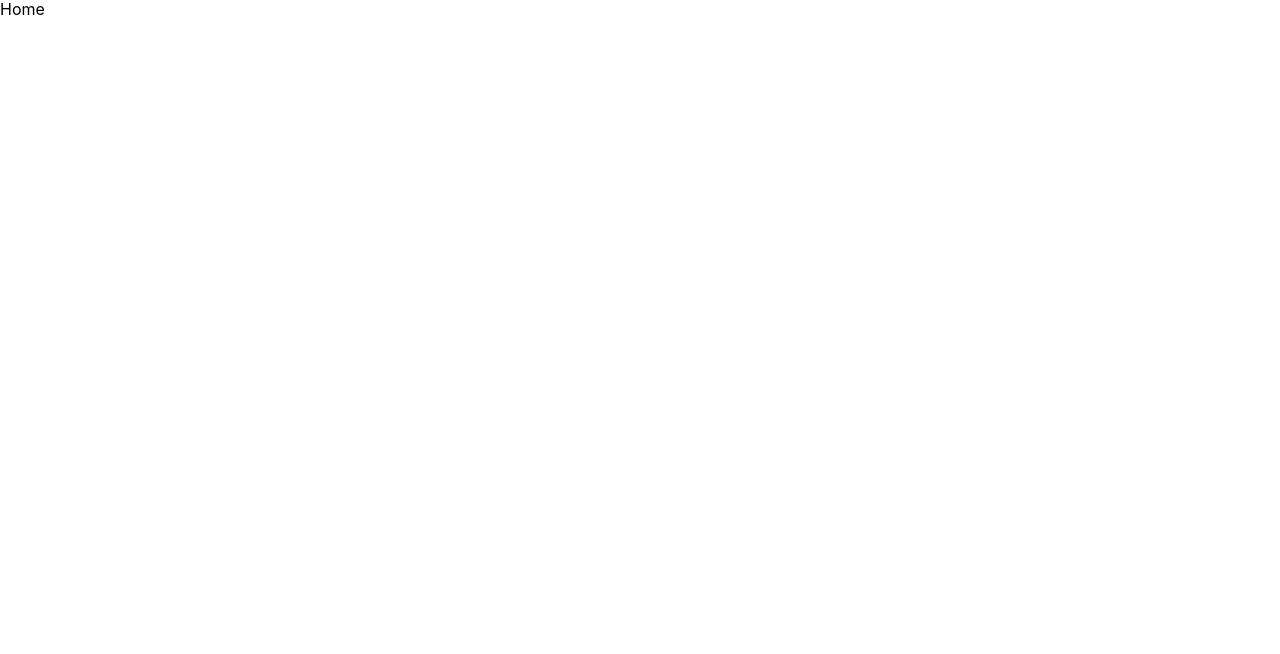
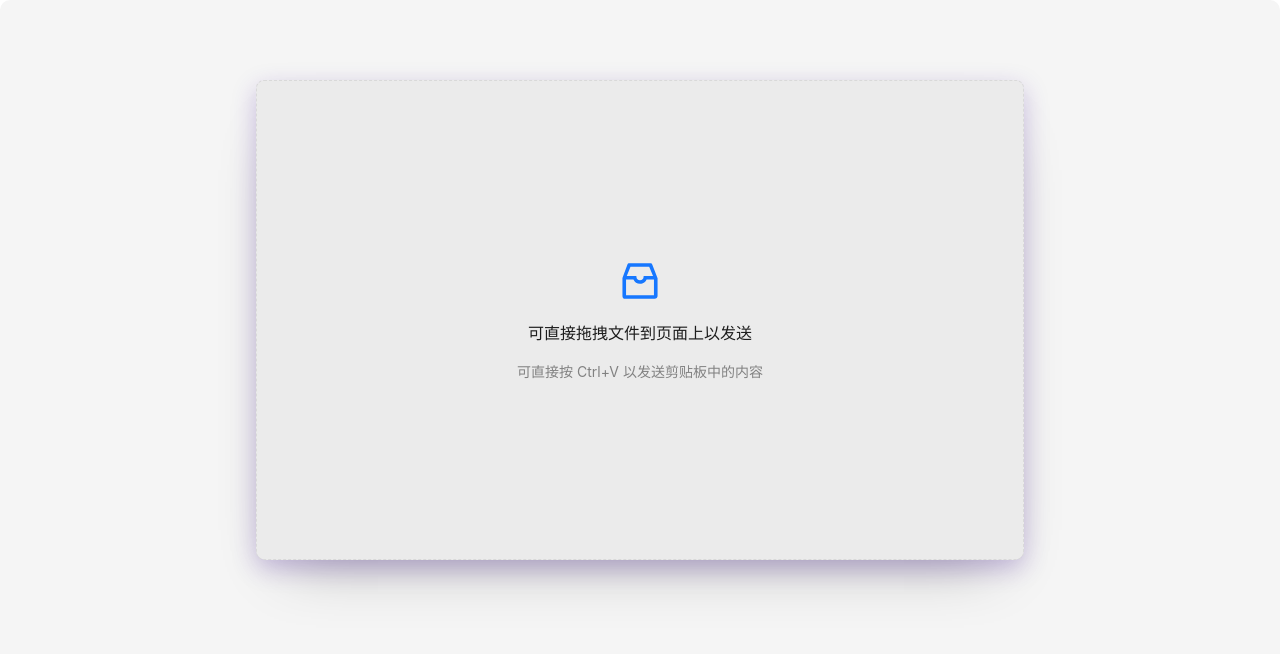
Before and after one commit to cnxianyi/react_storage, a React (Vite) app: page / in a window 1280 px wide. Shown: the top 654 px of the page. Built offline with nearby package versions, Linux system fonts and the light colour scheme.

Commit message:
add: home & img

```diff
--- a/package.json
+++ b/package.json
@@ -18,6 +18,7 @@
     "classnames": "^2.5.1",
     "echarts": "^5.5.0",
     "immer": "^10.1.1",
+    "lodash": "^4.17.21",
     "normalize.css": "^8.0.1",
     "react": "^18.2.0",
     "react-dom": "^18.3.1",
--- a/src/apis/user.jsx
+++ b/src/apis/user.jsx
@@ -1,7 +1,17 @@
 import { request , _notice } from "@/utils";
 
-export function loginAPI(){
-
+export function loginAPI(data){
+  return request({
+    method: "POST",
+    data: data,
+    url: "users/login"
+  }).then((res) => {
+    _notice(res.message);
+    return res.data; // 返回响应数据
+  }).catch((error) => {
+    _notice(error.response.data.message , "error");
+    return {}
+  });
 }
 
 export function registerAPI(data) {
@@ -14,5 +24,18 @@ export function registerAPI(data) {
     return res.data; // 返回响应数据
   }).catch((error) => {
     _notice(error.response.data.message , "error");
+    return {}
   });
 }
+
+export function getUserFilesAPI(data) {
+  return request({
+    method: "POST",
+    url: "uploads/list"
+  }).then((res) => {
+    return res.data; // 返回响应数据
+  }).catch((error) => {
+    _notice(error.response.data.message , "error");
+    return {}
+  });
+}
--- a/src/pages/home/index.jsx
+++ b/src/pages/home/index.jsx
@@ -1,5 +1,70 @@
+import React from "react";
+import { Flex, Layout } from "antd";
+import "./index.scss";
+const { Sider, Content } = Layout;
+import { InboxOutlined } from "@ant-design/icons";
+import { message, Upload } from "antd";
+import { useImmer } from "use-immer";
+import { useEffect } from "react";
+
+const { Dragger } = Upload;
+
+const props = {
+	name: "file",
+	multiple: true,
+	action: "http://localhost:3098/api/uploads/add",
+	onChange(info) {
+		const { status } = info.file;
+		if (status !== "uploading") {
+			console.log(info.file, info.fileList);
+		}
+		if (status === "done") {
+			message.success(`${info.file.name} file uploaded successfully.`);
+		} else if (status === "error") {
+			message.error(`${info.file.name} file upload failed.`);
+		}
+	},
+	onDrop(e) {
+		console.log("Dropped files", e.dataTransfer.files);
+	},
+};
+
 export default function Home(){
+
+  const [customItems, setCustomItems] = useImmer([]);
+
+  useEffect( ()=>{
+    console.log(1);
+  },[])
+
+  const customItemRender = (originNode, file, customItems) => {
+    console.log(file);
+    return (
+       <div key={file.uid}></div>
+    );
+  };
+
   return (
-    <>Home</>
+    <Flex gap="middle" wrap>
+		<Layout className="layout">
+      <div className="content">
+				<Dragger
+        fileList={customItems}
+        itemRender={customItemRender}
+        {...props} className="ant-upload-dragger">
+					<p className="ant-upload-drag-icon">
+						<InboxOutlined />
+					</p>
+					<p className="ant-upload-text">
+          可直接拖拽文件到页面上以发送
+					</p>
+					<p className="ant-upload-hint">
+          可直接按 Ctrl+V 以发送剪贴板中的内容
+					</p>
+				</Dragger>
+			</div>
+
+		</Layout>
+	</Flex>
   )
-}
+};
--- /dev/null
+++ b/src/pages/home/index.scss
@@ -0,0 +1,56 @@
+.layout {
+  display: grid;
+  place-items: center; /* 居中对齐 */
+  border-radius: 10px;
+  overflow: hidden;
+  width: 100vw;
+  height: 100vh;
+}
+
+.content {
+  text-align: center;
+  line-height: 120px;
+  background-color: #f0f0f0;
+  margin: 20px auto; /* 自动左右边距，实现水平居中 */
+  border-radius: 10px;
+  cursor: pointer;
+  transition: transform 0.3s, box-shadow 0.5s; /* 添加 transform 和阴影过渡 */
+  width: 60%;
+  height: 60%;
+  animation: breath-animation 4s infinite; /* 应用阴影呼吸动画 */
+  position: relative; /* 设置相对定位 */
+  top: -10%;
+  @media (min-width: 769px) {
+    top: -10%;/* 宽屏时距离顶部 30% */
+  }
+
+  @media (max-width: 768px) {
+    width: 100%;
+  }
+}
+
+
+/* 添加阴影呼吸动画 */
+@keyframes breath-animation {
+  0% {
+    box-shadow: rgba(27, 100, 137, 0.25) 0px 8px 24px, rgba(0, 0, 0, 0.3) 0px 30px 60px -30px; /* 较亮的阴影 */
+  }
+  25% {
+    box-shadow: rgba(50, 50, 93, 0.25) 0px 8px 24px, rgba(0, 0, 0, 0.3) 0px 30px 60px -30px; /* 正常阴影 */
+  }
+  50% {
+    box-shadow: rgba(79, 17, 184, 0.25) 0px 8px 24px, rgba(0, 0, 0, 0.3) 0px 30px 60px -30px; /* 较亮的阴影 */
+  }
+  75% {
+    box-shadow: rgba(50, 50, 93, 0.25) 0px 8px 24px, rgba(0, 0, 0, 0.3) 0px 30px 60px -30px; /* 正常阴影 */
+  }
+  100% {
+    box-shadow: rgba(27, 100, 137, 0.25) 0px 8px 24px, rgba(0, 0, 0, 0.3) 0px 30px 60px -30px; /* 较亮的阴影 */
+  }
+}
+
+
+.ant-upload-list-item-container {
+  margin: 10px;
+  color: #141414;
+}
--- a/src/pages/login/index.jsx
+++ b/src/pages/login/index.jsx
@@ -1,4 +1,4 @@
-import React, { useState } from "react";
+import React, { useState , useEffect } from "react";
 import {
 	AutoComplete,
 	Button,
@@ -16,9 +16,10 @@ import {
 import "./index.scss";
 import classNames from "classnames";
 import { useImmer } from "use-immer";
-import { fetchRegister } from "@/store/user";
+import { fetchLogin, fetchRegister } from "@/store/user";
 import { useDispatch } from "react-redux";
 import {_notice} from "@/utils";
+import { useNavigate } from "react-router-dom";
 
 const formItemLayout = {
 	labelCol: {
@@ -50,24 +51,32 @@ const tailFormItemLayout = {
 		},
 	},
 };
+
 const Login = () => {
 
   const dispatch = useDispatch()
+  const navigate = useNavigate()
 
 	const [form] = Form.useForm();
 	const onFinish = () => {
     if(isLogin){
       if(loginInfo.email && loginInfo.password){
-        _notice("登录成功!" , 'success')
-
-        console.log(loginInfo);
+        dispatch(fetchLogin(loginInfo))
+        navigate('/')
       }else{
         _notice("邮箱或密码错误!" , 'error')
       }
     }else{
-      console.log(registerInfo);
       if(registerInfo.email && registerInfo.password && registerInfo.confirmPassword){
         dispatch(fetchRegister(registerInfo))
+        setRegisterInfo({
+          email: "",
+          password: "",
+          confirmPassword: "",
+          nickname: "",
+          code: "",
+        })
+        setIsLogin(true)
       }else{
         _notice("邮箱或密码错误!" , 'error')
       }
@@ -110,7 +119,8 @@ const Login = () => {
 						marginBottom: 20,
 					}}
 					size="large"
-					onChange={(key) => {setIsLogin(!isLogin); console.log(key);}}
+					onChange={(key) => {setIsLogin(!isLogin);}}
+          value={isLogin ? "登录" : "注册"}
 					options={["登录", "注册"]}
 				/>
 				<div className={classNames("form-content", { hidden: !isLogin })}>
--- a/src/store/user/index.jsx
+++ b/src/store/user/index.jsx
@@ -1,21 +1,16 @@
 import { createSlice } from "@reduxjs/toolkit";
 import { loginAPI, registerAPI } from "@/apis/user";
-import { request, setToken as _setToken, getToken, removeToken } from "@/utils";
+import { request, setToken, getToken, removeToken } from "@/utils";
 
 const userStore = createSlice({
 	name: "user",
 	initialState: {
-		token: "", //getToken() || '',
 		userInfo: {}, // 将 userInfo 改为对象
 	},
 	reducers: {
-		setToken(state, action) {
-			state.token = action.payload;
-			// 存入LocalStorage
-			_setToken(action.payload);
-		},
 		setUserInfo(state, action) {
-			state.userInfo = action.payload;
+			state.userInfo = action.payload.data;
+      setToken(action.payload.token)
 		},
 		setClearUser(state) {
 			state.token = "";
@@ -25,7 +20,7 @@ const userStore = createSlice({
 	},
 });
 
-const { setToken, setUserInfo, setClearUser } = userStore.actions;
+const { setUserInfo, setClearUser } = userStore.actions;
 
 const userReducer = userStore.reducer;
 
@@ -35,16 +30,13 @@ function fetchRegister(data) {
   return async (dispatch) => {
       // 发起注册请求
       const response = await registerAPI(data);
-      console.log(response);
-      // 处理注册成功，将用户信息存入 store
-      dispatch(setUserInfo(response)); // 假设 setUserInfo 是一个 action creator
   };
 }
 
 function fetchLogin(loginForm) {
 	return async (dispatch) => {
 		const res = await loginAPI(loginForm);
-		dispatch(setToken(res.data.token)); // 同步存入token
+		dispatch(dispatch(setUserInfo(res))); // 同步存入token
 	};
 }
 
@@ -55,7 +47,6 @@ function fetchUserInfo() {
 }
 
 export {
-	setToken,
 	setUserInfo,
 	setClearUser,
 	fetchLogin,
--- a/src/utils/index.jsx
+++ b/src/utils/index.jsx
@@ -1,11 +1,11 @@
 import { request } from "./request";
-import { setToken , getToken , removeToken } from "./token";
+import { setToken, getToken , removeToken } from "./token";
 import { notice as _notice } from "./notice";
 
 
 export {
+  setToken,
   request,
-  setToken,
   getToken,
   removeToken,
   _notice
--- a/src/utils/notice.jsx
+++ b/src/utils/notice.jsx
@@ -6,12 +6,12 @@ export const notice = (msg , type='success')=>{
   if(type == 'success'){
     notification.success({
       message: msg,
-      duration: 1,
+      duration: 2,
     });
   }else if(type == 'error'){
     notification.error({
       message: msg,
-      duration: 1,
+      duration: 3,
     });
   }
 };
```
Also changed, not shown: src/pages/home/test.jsx (added, +48 -0 lines), 1 other file (tests, documents, lock files or other folders).
